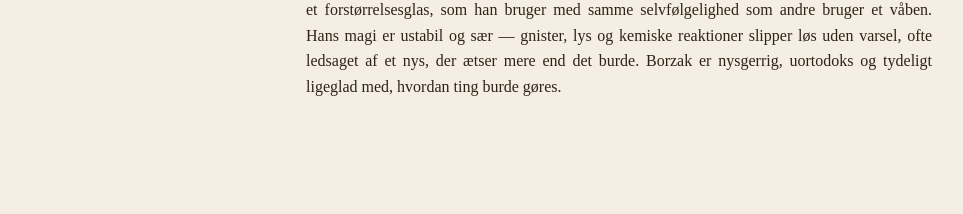
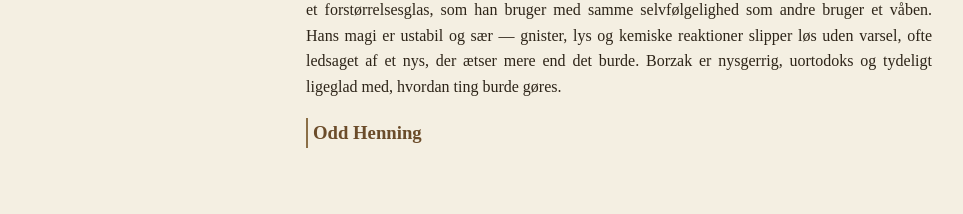
Before and after one commit to Stoffer75/den2side.dk, a Jekyll site: the page built from karakterer/pc.html, in a window 1280 px wide. Shown: the part 714-928 px from the top of the page, without its empty margins (158-1121 px from the left). Built offline with Jekyll 4.4.1, drawn with Linux system fonts in a browser that asks for light colours; before the commit the page ends 900 px from its top, so only the background shows below that.

Commit message:
Update pc.html

```diff
--- a/karakterer/pc.html
+++ b/karakterer/pc.html
@@ -12,7 +12,7 @@ title: Danevang
   <img src="{{ 'assets/images/Karakterer.jpeg' | relative_url }}">
     <div><h3> <h3>Thorfin</h3>
       <p>Thorfin har kæmpet i Kong Haralds Hird, hvor han startede i trælle regimentet og rykkede videre til den frie hird.
-        Han har levet hele vinteren i Roskilde og afventer at komme afsted igen.
+          Han har levet hele vinteren i Roskilde og afventer at komme afsted igen.
       </p>
 
       <h3>Borzak Fenyősi</h3>
@@ -21,6 +21,10 @@ title: Danevang
         På hovedet sidder en let skæv fez, og i hånden bærer han et forstørrelsesglas, som han bruger med samme selvfølgelighed som andre bruger et våben.
         Hans magi er ustabil og sær — gnister, lys og kemiske reaktioner slipper løs uden varsel, ofte ledsaget af et nys, der ætser mere end det burde.
         Borzak er nysgerrig, uortodoks og tydeligt ligeglad med, hvordan ting burde gøres.
+        </p>
+
+      <h3>Odd Henning</h3>
+       <p>
       </p>
    </div>
 </div>
```
